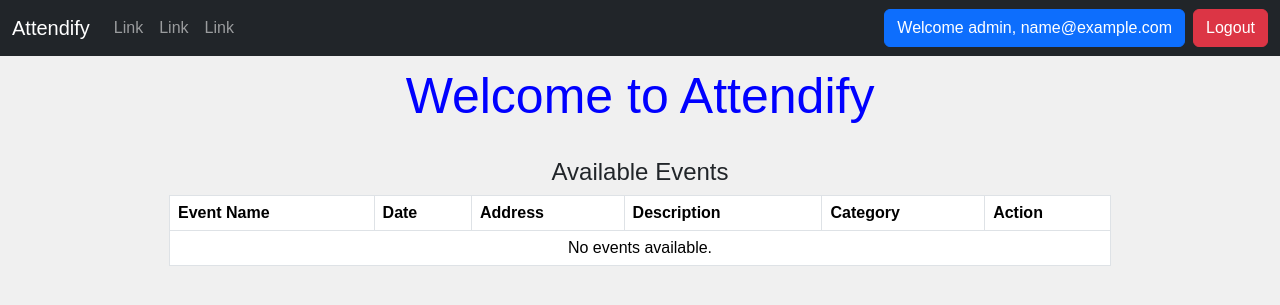
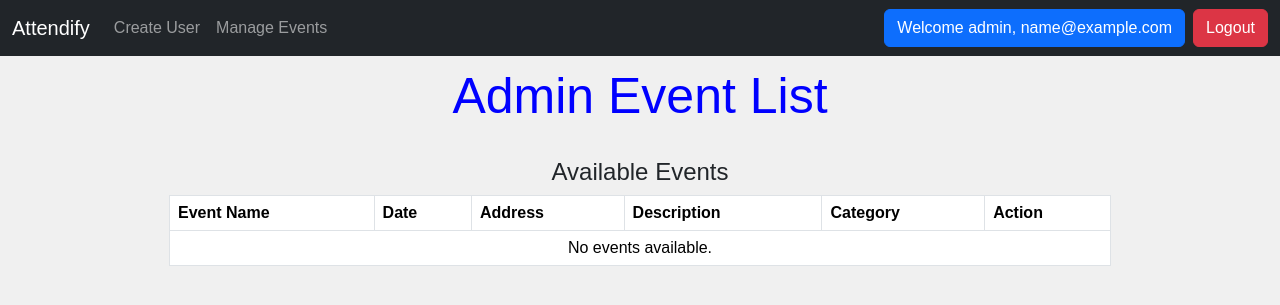
Before and after one commit to jhartne12/attendify, a PHP site: page /admin_events.php in a window 1280 px wide. Shown: the top 305 px of the page. Run offline with PHP 8.4, Linux system fonts and the light colour scheme; the visitor is signed in with stand-in values (Sample User, id 1); data that the repository does not hold is empty.

Commit message:
Revamped Navigation bars

```diff
--- a/admin_events.php
+++ b/admin_events.php
@@ -31,19 +31,16 @@ $result = queryDB($sql);
     <nav class="navbar navbar-expand-sm navbar-dark bg-dark">
         <div class="container-fluid">
             <a class="navbar-brand" href="index.php">Attendify</a>
-            <button class="navbar-toggler" type="button" data-bs-toggle="collapse" data-bs-target="#mynavbar">
+            <button class="navbar-toggler" type="button" data-bs-toggle="collapse" data-bs-target="#navbarNav">
                 <span class="navbar-toggler-icon"></span>
             </button>
-            <div class="collapse navbar-collapse" id="mynavbar">
+            <div class="collapse navbar-collapse" id="navbarNav">
                 <ul class="navbar-nav me-auto">
                     <li class="nav-item">
-                        <a class="nav-link" href="javascript:void(0)">Link</a>
+                        <a class="nav-link" href="admin_register.php">Create User</a>
                     </li>
                     <li class="nav-item">
-                        <a class="nav-link" href="javascript:void(0)">Link</a>
-                    </li>
-                    <li class="nav-item">
-                        <a class="nav-link" href="javascript:void(0)">Link</a>
+                        <a class="nav-link" href="admin_events.php">Manage Events</a>
                     </li>
                 </ul>
                 <?php if (isset($_SESSION['username'])): ?>
@@ -57,7 +54,7 @@ $result = queryDB($sql);
     </nav>
 
     <div class="container-fluid d-flex flex-column align-items-center" style="margin-top:10px">
-        <h3 style="font-size:50px" class="text-center">Welcome to Attendify</h3>
+        <h3 style="font-size:50px" class="text-center">Admin Event List</h3>
         <br>
         <h4 class="text-center">Available Events</h4>
         <table class="table table-bordered w-75">
```
Also changed, not shown: admin_register.php (+2 -5 lines), welcome_admin.php (+6 -4 lines).
